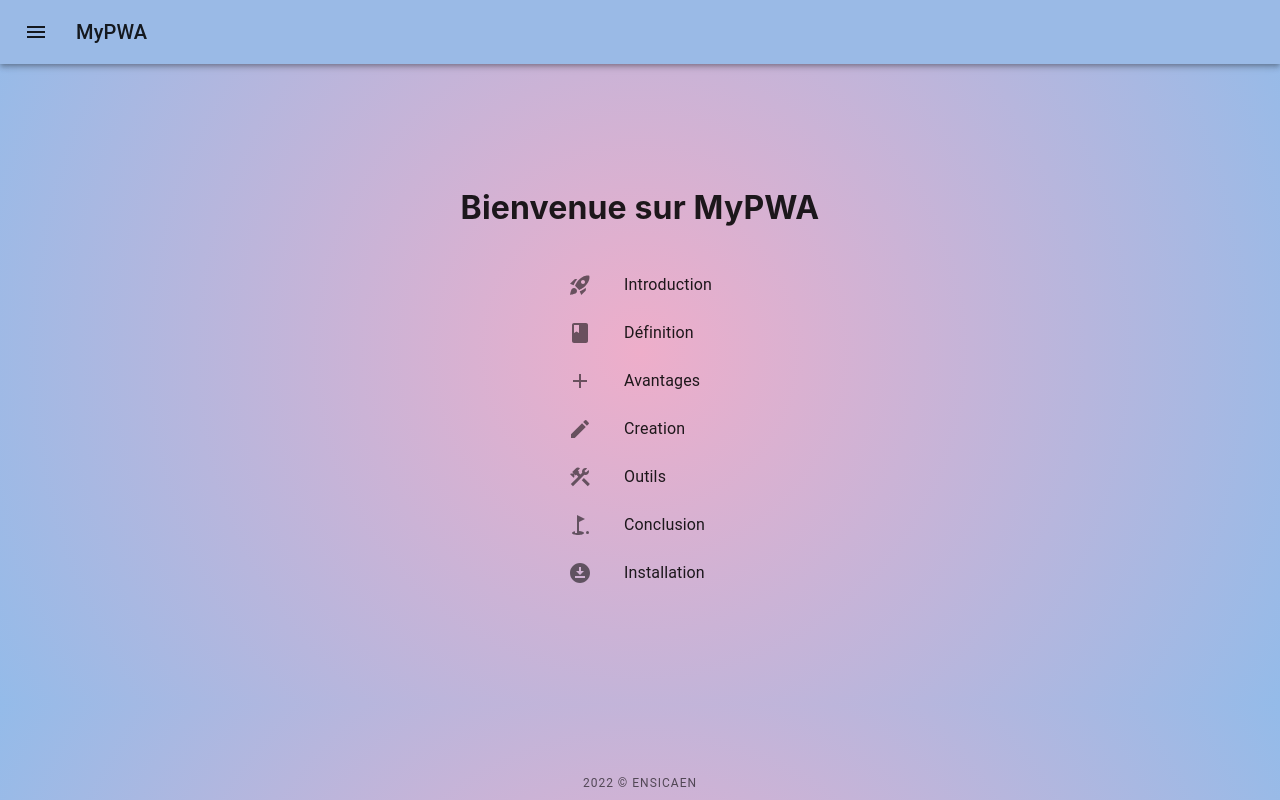
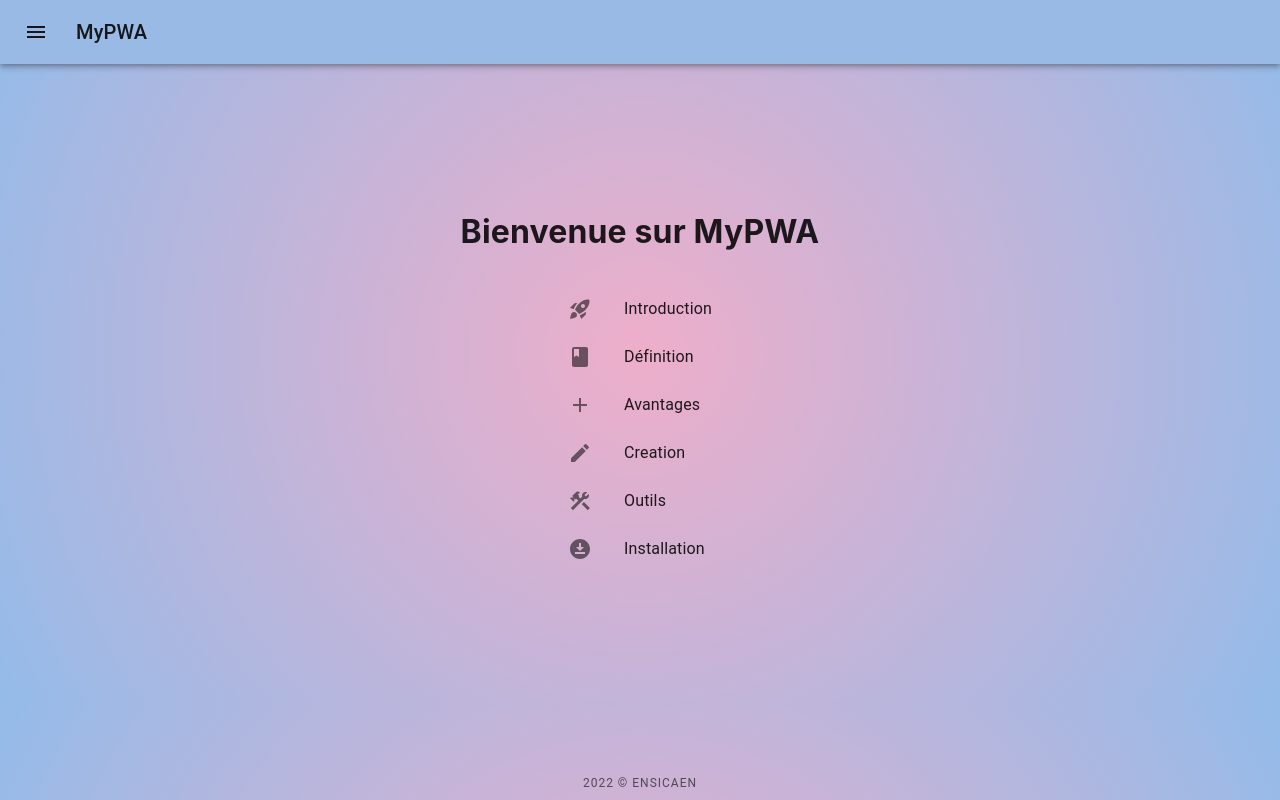
Before and after one commit to LEBOCQTitouan/iti-ensicaen-pwa, a Next.js app: page / in a window 1280 px wide. Built offline with nearby package versions, Linux system fonts and the light colour scheme.

Commit message:
deleting conclusion page

```diff
--- a/components/navigation/ButtonAppBar.jsx
+++ b/components/navigation/ButtonAppBar.jsx
@@ -101,16 +101,6 @@
                     </ListItemButton>
                 </ListItem>
             </Link>
-            <Link href="conclusion">
-                <ListItem disablePadding>
-                    <ListItemButton>
-                        <ListItemIcon>
-                            <GolfCourseIcon/>
-                        </ListItemIcon>
-                        <ListItemText primary="Conclusion"/>
-                    </ListItemButton>
-                </ListItem>
-            </Link>
             <Link href="installation">
                 <ListItem disablePadding>
                     <ListItemButton>
--- a/pages/index.jsx
+++ b/pages/index.jsx
@@ -75,16 +75,6 @@
                                 </ListItemButton>
                             </ListItem>
                         </Link>
-                        <Link href="conclusion">
-                            <ListItem disablePadding>
-                                <ListItemButton>
-                                    <ListItemIcon>
-                                        <GolfCourseIcon/>
-                                    </ListItemIcon>
-                                    <ListItemText primary="Conclusion"/>
-                                </ListItemButton>
-                            </ListItem>
-                        </Link>
                         <Link href="installation">
                             <ListItem disablePadding>
                                 <ListItemButton>
```
Also changed, not shown: pages/conclusion.jsx (deleted, +0 -18 lines), 1 other file (tests, documents, lock files or other folders).
